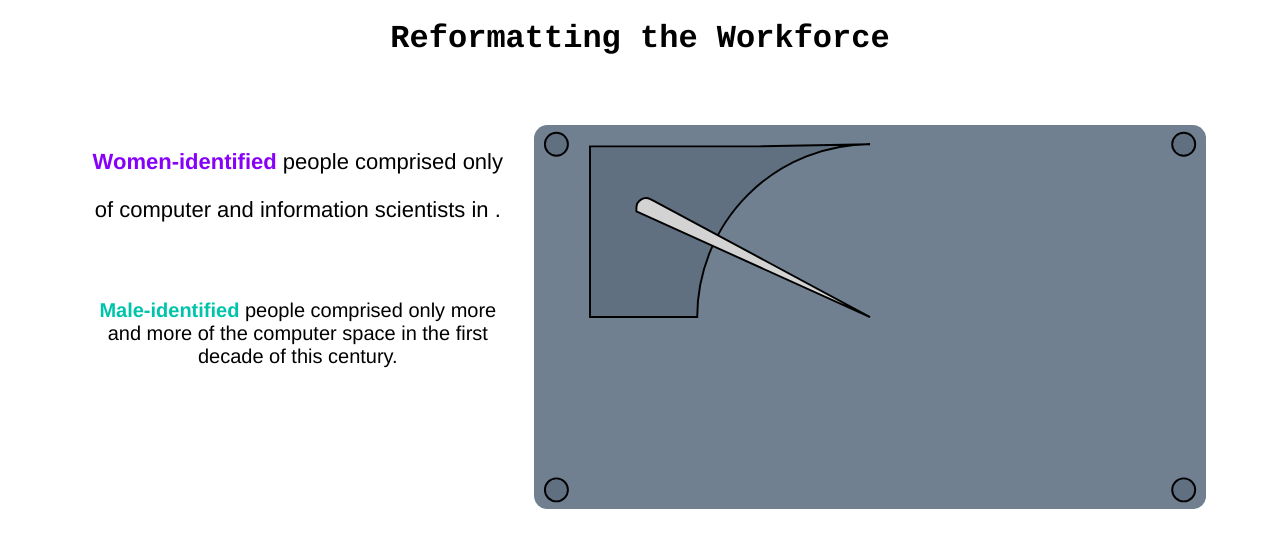
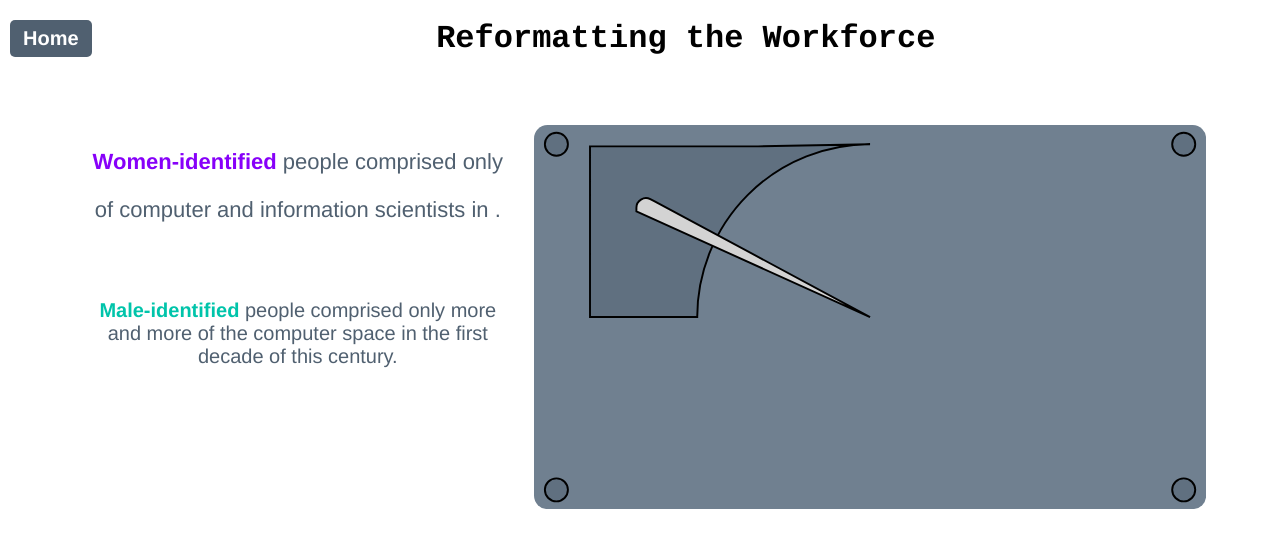
Before and after one commit to dlamaute/BInary-Numbers, a Django app: page /cs_attrition/population/ in a window 1280 px wide. Shown: the top 548 px of the page. Run offline with Django 4.2, Linux system fonts and the light colour scheme; some libraries are stand-ins or nearby versions.

Commit message:
adding home button

```diff
--- a/cs_attrition_viz/static/cs_attrition_viz/css/base.css
+++ b/cs_attrition_viz/static/cs_attrition_viz/css/base.css
@@ -20,7 +20,27 @@ h2 {
 	font-size: 50px;
 }
 
-.two-col-container {
+.back-btn {
+	display: relative;
+	float: left;
+	margin-left: 10px;
+	padding: 6px 12px;
+	font-family: Helvetica, Arial, sans-serif;
+	font-size: 20px;
+	font-weight: bolder;
+	border: 1px solid transparent;
+	border-radius: 5px;
+	color: white;
+	background-color: #506070;
+	text-decoration: none;
+}
+
+/*.two-col-header-container {
+	display: grid;
+	grid-template-columns: ;
+}*/
+
+.two-col-main-container {
 	display: grid;
 	grid-template-columns: 2fr 3fr;
 	grid-gap: 2%;
--- a/cs_attrition_viz/static/cs_attrition_viz/css/population.css
+++ b/cs_attrition_viz/static/cs_attrition_viz/css/population.css
@@ -24,7 +24,7 @@
 	width: 50%;
 	margin: 0 auto;
 	text-align: center;
-	color: black;
+	color: #506070;
 	font-size: 20px;
 }
 
@@ -36,11 +36,13 @@
 .population-intro {
 	text-align: center;
 	font-size: 22px;
+	color: #506070;
 }
 
 .population-detail {
 	text-align: center;
 	font-size: 20px;
+	color: #506070;
 }
 
 .women-text {
--- a/cs_attrition_viz/templates/population.html
+++ b/cs_attrition_viz/templates/population.html
@@ -9,9 +9,11 @@
 {% endblock %}
 
 {% block page_content %}
-<h1>Reformatting the Workforce</h1>
+<span>
+	<a class="back-btn" href="{% url 'home' %}">Home</a><h1>Reformatting the Workforce</h1>
+</span>
 
-<div class="two-col-container">
+<div class="two-col-main-container">
 	<div class="detail-container">
 		<p class="population-intro detail-text"><b class="women-text">Women-identified</b> people comprised only</p>
 		<h2 id="women-percent" class="women-text"></h2>
```
